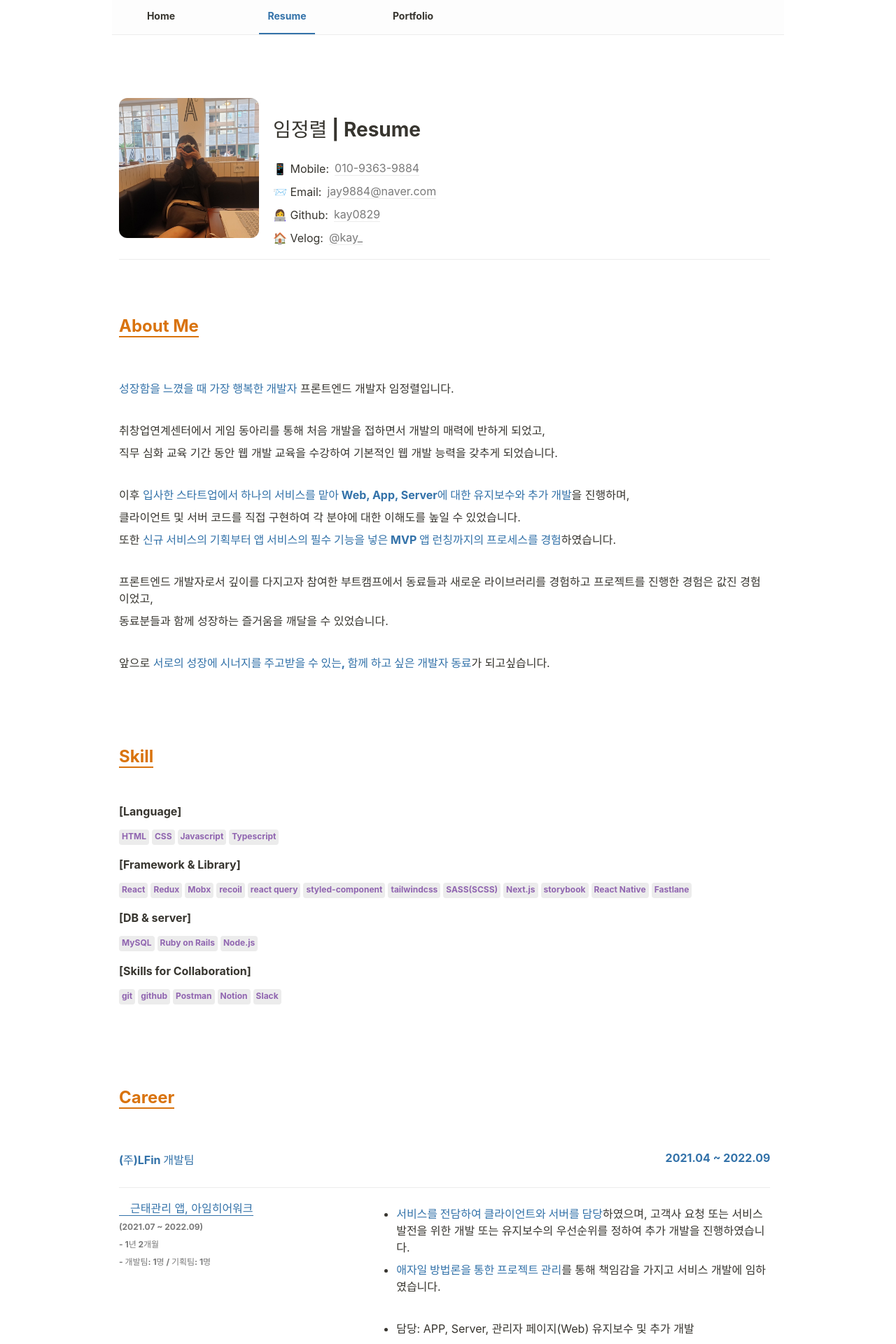
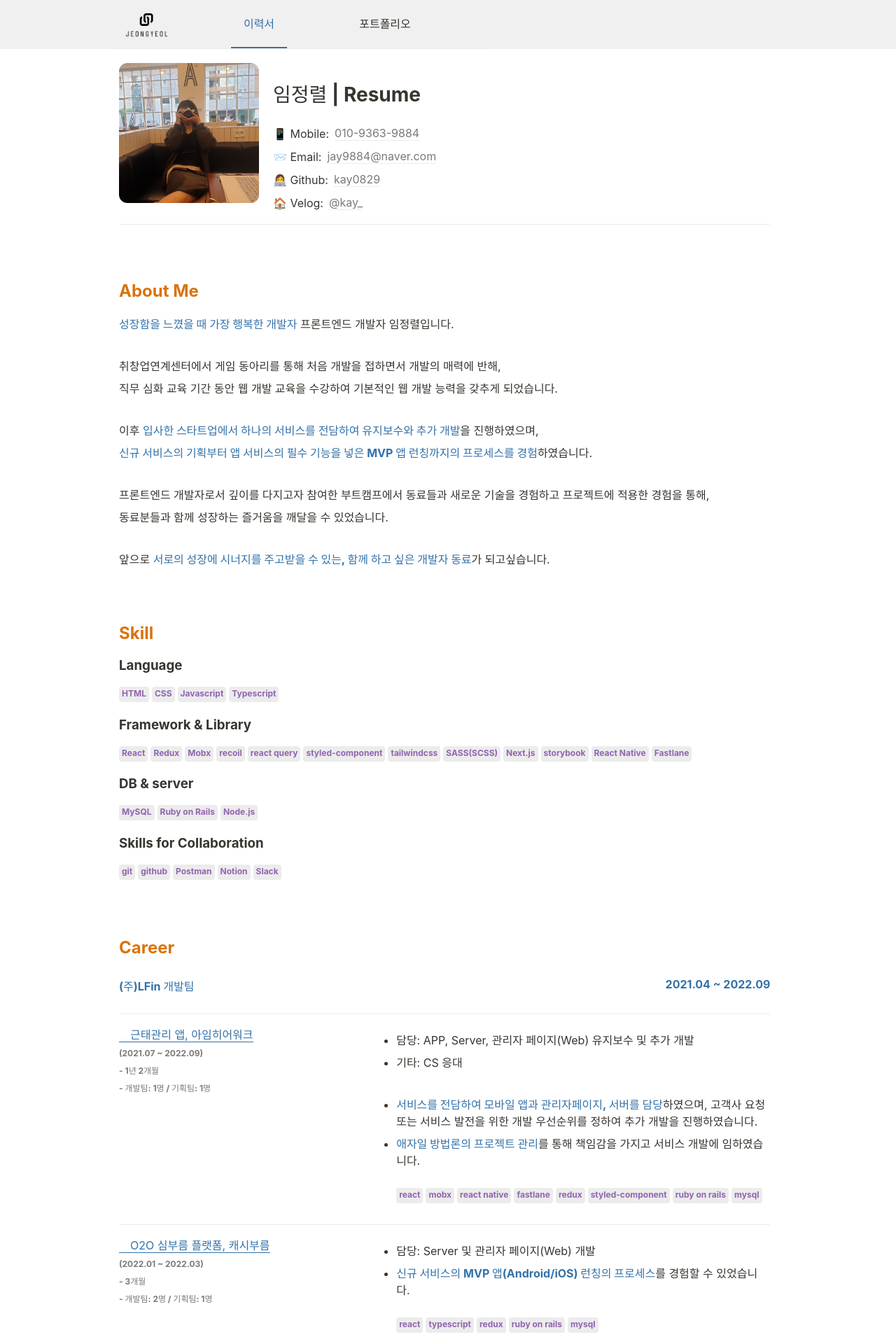
Before and after one commit to kay0829/my-portfolio, a React (Vite) app: page /resume in a window 1280 px wide. Shown: the top 1920 px of the page at 70% size. Built offline with nearby package versions, Linux system fonts and the light colour scheme; some icons are missing; a web font is replaced by a local one.

Commit message:
✏️ 3) 2차 피드백 이후 텍스트 내용 및 약간의 디자인 수정

```diff
--- a/src/App.module.css
+++ b/src/App.module.css
@@ -3,3 +3,19 @@
     justify-content: center;
     width: 100vw;
 }
+
+.background {
+    position: fixed;
+    top: 0;
+    left: 0;
+    width: 100vw;
+    height: 70px;
+    background-color: #f1f0f0;
+    z-index: 100;
+}
+
+@media (max-width: 550px) {
+    .background {
+        height: 60px;
+    }
+}
--- a/src/App.tsx
+++ b/src/App.tsx
@@ -86,6 +86,7 @@ function App() {
     return (
         <>
             {isIntro && <Intro />}
+            <div className={styles.background}></div>
             <div className={styles.mainContainer}>{!isIntro && <RouterProvider router={router} />}</div>
         </>
     );
--- a/src/component/Gnb.module.css
+++ b/src/component/Gnb.module.css
@@ -1,6 +1,7 @@
 .container {
-    position: sticky;
+    position: fixed;
     top: 0;
+    z-index: 100;
 }
 
 .navItemContainer {
@@ -8,13 +9,28 @@
     align-items: center;
 
     width: 100%;
-    max-width: 1120px;
-    height: 50px;
+    height: 70px;
     padding: 0 20px;
     margin: 0;
 
-    background-color: #fdfdfd;
     border-bottom: 1px solid var(--border);
+}
+
+.homeItem {
+    display: flex;
+    justify-content: center;
+    align-items: center;
+
+    position: relative;
+
+    width: 60px;
+    margin-right: 80px;
+    cursor: pointer;
+}
+
+.homeItem img {
+    margin-top: 8px;
+    width: 100%;
 }
 
 .navItem {
@@ -28,6 +44,9 @@
     height: 100%;
     margin-right: 80px;
     cursor: pointer;
+
+    font-size: 16px;
+    font-weight: 700;
 }
 
 .navItem::after {
@@ -40,8 +59,6 @@
 }
 
 .navItem p {
-    font-size: 14px;
-    font-weight: 700;
     margin: 4px 0;
 }
 
@@ -68,8 +85,18 @@
 }
 
 @media (max-width: 550px) {
+    .navItemContainer {
+        height: 60px;
+    }
+
+    .homeItem {
+        width: 50px;
+        margin-right: 20px;
+    }
+
     .navItem {
-        width: 80px;
-        margin-right: 10px;
+        width: 70px;
+        margin-right: 20px;
+        font-size: 14px;
     }
 }
--- a/src/component/Gnb.tsx
+++ b/src/component/Gnb.tsx
@@ -1,6 +1,8 @@
 import { useState, useEffect } from "react";
 import { useNavigate, useLocation } from "react-router-dom";
+
 import styles from "./Gnb.module.css";
+import IconLogo from "@assets/icon-logo.png";
 
 const NavItem = ({
     label,
@@ -24,9 +26,8 @@ const NavItem = ({
 };
 
 const navItem = [
-    { label: "Home", route: "/", isSelected: true },
-    { label: "Resume", route: "/resume", isSelected: false },
-    { label: "Portfolio", route: "/portfolio", isSelected: false },
+    { label: "이력서", route: "/resume", isSelected: false },
+    { label: "포트폴리오", route: "/portfolio", isSelected: false },
 ];
 
 function Gnb() {
@@ -42,7 +43,7 @@ function Gnb() {
 
     useEffect(() => {
         const temp = [...navItem].map((v) =>
-            v.route === pathname ? { ...v, isSelected: true } : { ...v, isSelected: false },
+            pathname.includes(v.route) ? { ...v, isSelected: true } : { ...v, isSelected: false },
         );
         setItems(temp);
     }, [pathname]);
@@ -50,6 +51,9 @@ function Gnb() {
     return (
         <nav className={styles.container}>
             <ol className={styles.navItemContainer}>
+                <li className={styles.homeItem} onClick={() => navigate("/")}>
+                    <img src={IconLogo} alt="" />
+                </li>
                 {items.map((v) => (
                     <NavItem
                         label={v.label}
--- a/src/component/ProjectItem.module.css
+++ b/src/component/ProjectItem.module.css
@@ -57,6 +57,6 @@
 .stackContainer {
     display: flex;
     flex-wrap: wrap;
-    height: 42px;
+    min-height: 42px;
     padding: 0 8px;
 }
--- a/src/component/TextContainer.module.css
+++ b/src/component/TextContainer.module.css
@@ -1,12 +1,16 @@
 .title {
     width: fit-content;
     color: var(--orange);
-    border-bottom: 2px solid var(--orange);
-    margin-bottom: 32px;
+    margin-bottom: 20px;
 }
 
 .childrenContainer {
     width: 100%;
-    padding: 20px 0;
     margin-bottom: 80px;
 }
+
+@media (max-width: 550px) {
+    .childrenContainer {
+        margin-bottom: 50px;
+    }
+}
--- a/src/container/main/Main.module.css
+++ b/src/container/main/Main.module.css
@@ -9,7 +9,7 @@
     display: flex;
     justify-content: space-between;
     align-items: flex-end;
-    padding: 80px 0;
+    margin: 80px 0;
 }
 
 .myInfoContainer {
@@ -114,5 +114,6 @@
     .defaultInfoContainer {
         flex-direction: column;
         align-items: flex-start;
+        margin: 40px 0;
     }
 }
--- a/src/container/portfolio/Portfolio.module.css
+++ b/src/container/portfolio/Portfolio.module.css
@@ -25,7 +25,7 @@
     padding: 16px;
     border: 1px solid var(--border);
     border-radius: 4px;
-    margin-bottom: 40px;
+    margin-bottom: 20px;
 }
 
 .textContainer p {
--- a/src/container/portfolio/Portfolio.tsx
+++ b/src/container/portfolio/Portfolio.tsx
@@ -19,7 +19,7 @@ const companyProjects = [
         iconImg: IconImHereWork,
         title: "근태관리 앱, 아임히어워크",
         date: "2021.07 ~ 2022.09",
-        stack: ["react", "mobx", "react native", "fastlane", "redux", "styled-component", "ruby on rails", "mysql"],
+        stack: ["react", "mobx", "react native", "styled-component", "fastlane", "redux", "ruby on rails", "mysql"],
         myPart: "APP, Server, 관리자 페이지(Web) 유지보수 및 추가 개발",
         route: "imherework",
     },
--- a/src/container/resume/Resume.tsx
+++ b/src/container/resume/Resume.tsx
@@ -75,19 +75,17 @@ function Resume() {
                     임정렬입니다.
                 </p>
                 <br />
-                <p>취창업연계센터에서 게임 동아리를 통해 처음 개발을 접하면서 개발의 매력에 반하게 되었고,</p>
+                <p>취창업연계센터에서 게임 동아리를 통해 처음 개발을 접하면서 개발의 매력에 반해,</p>
                 <p>직무 심화 교육 기간 동안 웹 개발 교육을 수강하여 기본적인 웹 개발 능력을 갖추게 되었습니다.</p>
                 <br />
                 <p>
                     이후{" "}
                     <span className={styles.pointText}>
-                        입사한 스타트업에서 하나의 서비스를 맡아 Web, App, Server에 대한 유지보수와 추가 개발
+                        입사한 스타트업에서 하나의 서비스를 전담하여 유지보수와 추가 개발
                     </span>
-                    을 진행하며,
+                    을 진행하였으며,
                 </p>
-                <p>클라이언트 및 서버 코드를 직접 구현하여 각 분야에 대한 이해도를 높일 수 있었습니다.</p>
                 <p>
-                    또한{" "}
                     <span className={styles.pointText}>
                         신규 서비스의 기획부터 앱 서비스의 필수 기능을 넣은 MVP 앱 런칭까지의 프로세스를 경험
                     </span>
@@ -95,8 +93,8 @@ function Resume() {
                 </p>
                 <br />
                 <p>
-                    프론트엔드 개발자로서 깊이를 다지고자 참여한 부트캠프에서 동료들과 새로운 라이브러리를 경험하고
-                    프로젝트를 진행한 경험은 값진 경험이었고,
+                    프론트엔드 개발자로서 깊이를 다지고자 참여한 부트캠프에서 동료들과 새로운 기술을 경험하고 프로젝트에
+                    적용한 경험을 통해,
                 </p>
                 <p>동료분들과 함께 성장하는 즐거움을 깨달을 수 있었습니다.</p>
                 <br />
@@ -113,34 +111,34 @@ function Resume() {
             </TextContainer> */}
             <TextContainer title="Skill">
                 <div>
-                    <strong>[Language]</strong>
+                    <h3>Language</h3>
                     <ol className={styles.skillContainer}>
                         {programmingSkill.map((v) => (
-                            <StackItem stack={v} key={v} />
+                            <StackItem stack={v} key={`skill-${v}`} />
                         ))}
                     </ol>
                 </div>
                 <div>
-                    <strong>[Framework & Library]</strong>
+                    <h3>Framework & Library</h3>
                     <ol className={styles.skillContainer}>
                         {libraraySkill.map((v) => (
-                            <StackItem stack={v} key={v} />
+                            <StackItem stack={v} key={`skill-${v}`} />
                         ))}
                     </ol>
                 </div>
                 <div>
-                    <strong>[DB & server]</strong>
+                    <h3>DB & server</h3>
                     <ol className={styles.skillContainer}>
                         {serverSkill.map((v) => (
-                            <StackItem stack={v} key={v} />
+                            <StackItem stack={v} key={`skill-${v}`} />
                         ))}
                     </ol>
                 </div>
                 <div>
-                    <strong>[Skills for Collaboration]</strong>
+                    <h3>Skills for Collaboration</h3>
                     <ol className={styles.skillContainer}>
                         {collaborationSkill.map((v) => (
-                            <StackItem stack={v} key={v} />
+                            <StackItem stack={v} key={`skill-${v}`} />
                         ))}
                     </ol>
                 </div>
@@ -163,29 +161,31 @@ function Resume() {
                     </div>
                     <ul className={styles.careerDescriptionContainer}>
                         <li>
-                            <p>
-                                <span className={styles.pointText}>서비스를 전담하여 클라이언트와 서버를 담당</span>
-                                하였으며, 고객사 요청 또는 서비스 발전을 위한 개발 또는 유지보수의 우선순위를 정하여
-                                추가 개발을 진행하였습니다.
-                            </p>
-                        </li>
-                        <li>
-                            <p>
-                                <span className={styles.pointText}>애자일 방법론을 통한 프로젝트 관리</span>를 통해
-                                책임감을 가지고 서비스 개발에 임하였습니다.
-                            </p>
-                        </li>
-                        <br />
-                        <li>
                             <p>담당: APP, Server, 관리자 페이지(Web) 유지보수 및 추가 개발</p>
                         </li>
                         <li>
                             <p>기타: CS 응대</p>
                         </li>
                         <br />
+                        <li>
+                            <p>
+                                <span className={styles.pointText}>
+                                    서비스를 전담하여 모바일 앱과 관리자페이지, 서버를 담당
+                                </span>
+                                하였으며, 고객사 요청 또는 서비스 발전을 위한 개발 우선순위를 정하여 추가 개발을
+                                진행하였습니다.
+                            </p>
+                        </li>
+                        <li>
+                            <p>
+                                <span className={styles.pointText}>애자일 방법론의 프로젝트 관리</span>를 통해 책임감을
+                                가지고 서비스 개발에 임하였습니다.
+                            </p>
+                        </li>
+                        <br />
                         <ol className={styles.stackContainer}>
                             {imhwStack.map((v) => (
-                                <StackItem stack={v} key={v} />
+                                <StackItem stack={v} key={`imhw-${v}`} />
                             ))}
                         </ol>
                     </ul>
@@ -203,6 +203,9 @@ function Resume() {
                     </div>
                     <ul className={styles.careerDescriptionContainer}>
                         <li>
+                            <p>담당: Server 및 관리자 페이지(Web) 개발</p>
+                        </li>
+                        <li>
                             <p>
                                 <span className={styles.pointText}>
                                     신규 서비스의 MVP 앱(Android/iOS) 런칭의 프로세스
@@ -211,13 +214,9 @@ function Resume() {
                             </p>
                         </li>
                         <br />
-                        <li>
-                            <p>담당: Server 및 관리자 페이지(Web) 개발</p>
-                        </li>
-                        <br />
                         <ol className={styles.stackContainer}>
                             {cashbroomStack.map((v) => (
-                                <StackItem stack={v} key={v} />
+                                <StackItem stack={v} key={`smt-${v}`} />
                             ))}
                         </ol>
                     </ul>
@@ -237,7 +236,7 @@ function Resume() {
                         <br />
                         <ol className={styles.stackContainer}>
                             {linktalkStack.map((v) => (
-                                <StackItem stack={v} key={v} />
+                                <StackItem stack={v} key={`lnk-${v}`} />
                             ))}
                         </ol>
                     </ul>
@@ -314,7 +313,7 @@ function Resume() {
                         <br />
                         <ol className={styles.stackContainer}>
                             {[...programmingSkill, ...libraraySkill.slice(0, 10)].map((v) => (
-                                <StackItem stack={v} key={v} />
+                                <StackItem stack={v} key={`code-${v}`} />
                             ))}
                         </ol>
                     </ul>
@@ -387,9 +386,9 @@ function Resume() {
                         <ol className={styles.stackContainer}>
                             {[
                                 ...programmingSkill.slice(0, 3),
-                                ...["React", "styled-component", "SASS(SCSS)", "styled-component", "node.js", "mysql"],
+                                ...["React", "styled-component", "SASS(SCSS)", "node.js", "mysql"],
                             ].map((v) => (
-                                <StackItem stack={v} key={v} />
+                                <StackItem stack={v} key={`ohouse-${v}`} />
                             ))}
                         </ol>
                     </ul>
@@ -405,16 +404,20 @@ function Resume() {
                     페이지에 담았습니다.
                 </p>
             </TextContainer>
+            <TextContainer title="Education">
+                <p>한국외국어대학교 (2016.03 ~ 2023.02)</p>
+                <ul>
+                    <li>
+                        <p>본전공: 중앙아시아학과</p>
+                    </li>
+                    <li>
+                        <p>부전공: Global Business & Technology</p>
+                    </li>
+                </ul>
+            </TextContainer>
             <TextContainer title="Languages">
-                <div className={styles.careerContainer}>
-                    <div className={styles.careerItemContainer}>
-                        <span className={styles.fontBold}>영어 🇺🇸</span>
-                    </div>
-                    <ul className={styles.careerDescriptionContainer}>
-                        <li>
-                            <p>OPIC IH (2022.12.13)</p>
-                        </li>
-                    </ul>
+                <div>
+                    <p>영어 OPIc IH (2022.12.13)</p>
                 </div>
             </TextContainer>
         </main>
```
Also changed, not shown: src/assets/icon-logo.png (added).
